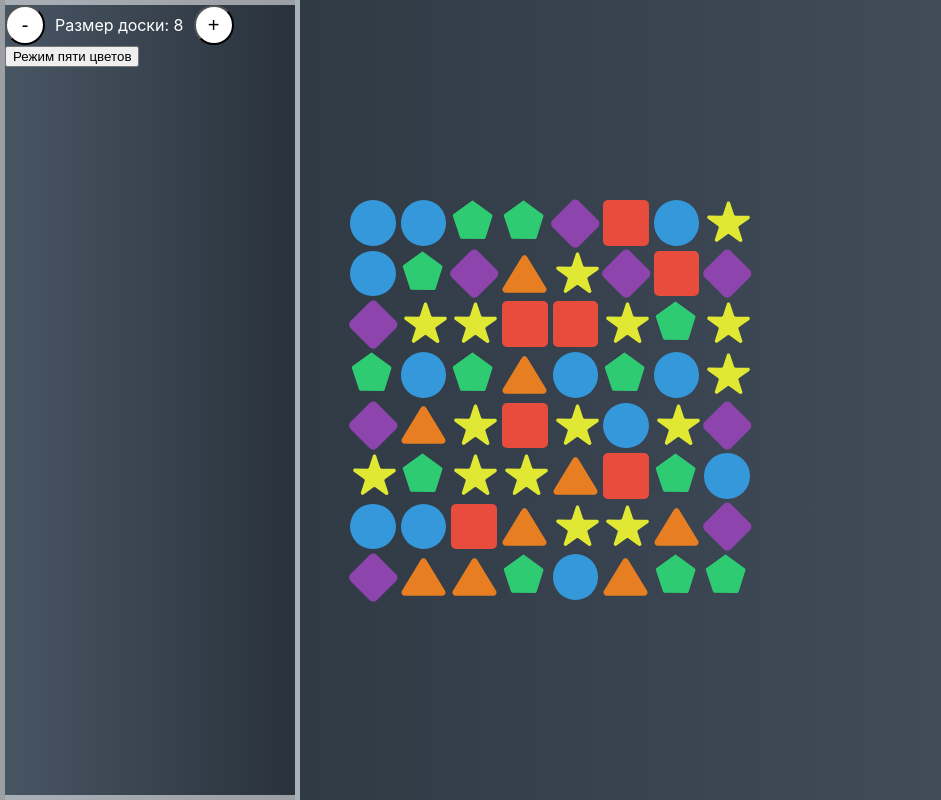
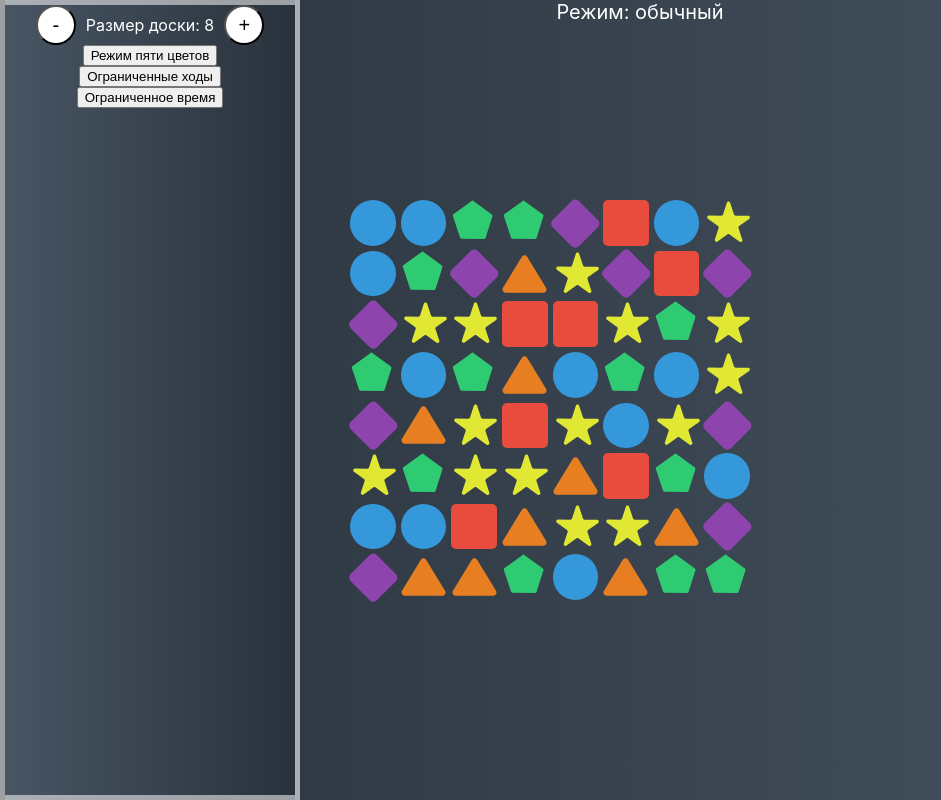
Before and after one commit to aavoronov/three, a Next.js app: page / in a window 1280 px wide. Shown: the whole page, without its empty margins (0-941 px from the left). Built offline with nearby package versions, Linux system fonts and the light colour scheme.

Commit message:
constraint gamemodes

```diff
--- a/pages/index.js
+++ b/pages/index.js
@@ -3,6 +3,7 @@
 //TODO режим свободных ходов
 //TODO режим разного веса фигур
 //TODO режим двух игроков
+//DONE панель управления
 //DONE режим пяти цветов
 //DONE счет ходов
 //DONE починить счет
@@ -97,13 +98,18 @@ const App = () => {
   const [movesMade, setMovesMade] = useState(0);
   const [count, setCount] = useState(0);
   const [timeElapsed, setTimeElapsed] = useState(0);
-  const [gamemode, setGamemode] = useState("regular");
+  const [timeLeft, setTimeLeft] = useState(180);
+  const [colorGamemode, setColorGamemode] = useState("regular");
+  const [constraintGamemode, setConstraintGamemode] = useState("regular");
+  const [movesLeft, setMovesLeft] = useState(20);
+  const [gameOver, setGameOver] = useState(false);
+  const [replay, setReplay] = useState(false);
 
   const rowGeneral = (i) => [...Array(boardSize)].map((item, index) => i + index);
   const columnGeneral = (i) => [...Array(boardSize)].map((item, index) => i + index * boardSize);
 
   const getRandomPiece = () => {
-    return gamemode === "fiveColors"
+    return colorGamemode === "fiveColors"
       ? classesFiveColors[Math.floor(Math.random() * classesFiveColors.length)]
       : classes[Math.floor(Math.random() * classes.length)];
   };
@@ -274,6 +280,9 @@ const App = () => {
     setCurrentPieces([...currentPieces]);
     setMovesMade(movesMade + 1);
     !movesMade && setTimeElapsed(0);
+    !movesMade && constraintGamemode === "moves" && setMovesLeft(20);
+    !movesMade && constraintGamemode === "time" && setTimeLeft(10);
+    setMovesLeft(movesLeft - 1);
   };
 
   const dragStart = (event) => {
@@ -300,16 +309,25 @@ const App = () => {
   useEffect(() => {
     populateBoard();
     // console.log(currentPieces);
-  }, [boardSize, gamemode]);
+  }, [boardSize, colorGamemode, constraintGamemode, replay]);
 
   useEffect(() => {
     const timeIncrement = setInterval(() => {
+      if (!gameOver) {
         setTimeElapsed(timeElapsed + 1);
+        constraintGamemode === "time" && setTimeLeft(timeLeft - 1);
+      }
     }, 1000);
     return () => {
       clearInterval(timeIncrement);
     };
   }, [timeElapsed]);
+
+  useEffect(() => {
+    if (timeLeft === 0 || movesLeft === 0) {
+      setGameOver(true);
+    }
+  }, [timeLeft, movesLeft]);
 
   // const InitialWork = () => {
   //   useEffect(() => {
@@ -400,37 +418,94 @@ const App = () => {
         <button
           onClick={() => {
             if (window.confirm("Сменить режим? Счет будет обнулен")) {
-              setGamemode(gamemode === "regular" ? "fiveColors" : "regular");
+              setColorGamemode(colorGamemode === "regular" ? "fiveColors" : "regular");
               setMovesMade(0);
               setCount(0);
             }
           }}>
-          {gamemode === "regular" ? "Режим пяти цветов" : "Обычный режим"}
+          {colorGamemode === "regular" ? "Режим пяти цветов" : "Цвета: обычный режим"}
         </button>
+
+        {constraintGamemode !== "time" ? (
+          <button
+            onClick={() => {
+              if (window.confirm("Сменить режим? Счет будет обнулен")) {
+                setConstraintGamemode(constraintGamemode === "regular" ? "moves" : "regular");
+                setMovesMade(0);
+                setCount(0);
+              }
+            }}>
+            {constraintGamemode === "regular" ? "Ограниченные ходы" : "Ограничения: обычный режим"}
+          </button>
+        ) : null}
+
+        {constraintGamemode !== "moves" ? (
+          <button
+            onClick={() => {
+              if (window.confirm("Сменить режим? Счет будет обнулен")) {
+                setConstraintGamemode(constraintGamemode === "regular" ? "time" : "regular");
+                setMovesMade(0);
+                setCount(0);
+              }
+            }}>
+            {constraintGamemode === "regular" ? "Ограниченное время" : "Ограничения: обычный режим"}
+          </button>
+        ) : null}
       </div>
-      {movesMade && (
       <div className='stats'>
-          <span>Режим: {gamemode === "regular" ? "обычный" : gamemode === "fiveColors" ? "пять цветов" : null}</span>
+        <span>
+          Режим: {colorGamemode === "regular" ? "обычный" : colorGamemode === "fiveColors" ? "пять цветов" : null}
+          {constraintGamemode === "moves" ? ", ограниченные ходы" : constraintGamemode === "time" ? ", ограниченное время" : null}
+        </span>
+        {movesMade > 0 ? (
+          <>
             <span>
               Счет: {count}
               {count > 1000 && ". Сумасшедший!"}
             </span>
-          <span
-            onClick={() => {
-              setMovesMade(movesMade + 20);
-            }}>
+            {constraintGamemode !== "time" ? (
+              <span>
                 Время: {timeElapsed >= 3600 && Math.floor(timeElapsed / 3600) + ":"}
                 {timeElapsed % 3600 < 600 && 0}
                 {Math.floor((timeElapsed % 3600) / 60)}:{timeElapsed % 60 < 10 && 0}
                 {timeElapsed % 60}
                 {timeElapsed > 3600 && ". Безумец!"}
               </span>
+            ) : !gameOver ? (
+              <span>
+                Осталось времени: 0{Math.floor(timeLeft / 60)}:{timeLeft % 60 < 10 && 0}
+                {timeLeft % 60}
+              </span>
+            ) : (
+              <span>Время вышло!</span>
+            )}
+            {constraintGamemode !== "moves" ? (
               <span>
                 Ходов сделано: {movesMade}
                 {movesMade > 100 && ". Невероятно!"}
               </span>
+            ) : !gameOver ? (
+              <span>Ходов осталось: {movesLeft}</span>
+            ) : (
+              <span>Ходы закончились!</span>
+            )}
+          </>
+        ) : null}
+        {gameOver && (
+          <button
+            onClick={() => {
+              setReplay(!replay);
+              setGameOver(false);
+              setMovesLeft(20);
+              setMovesMade(0);
+              setCount(0);
+            }}>
+            Переиграть
+          </button>
+        )}
       </div>
-      )}
+
+      {!gameOver && (
         <div
           className='board'
           style={{ gridTemplateColumns: `repeat(${boardSize}, 1fr)`, height: `${boardSize}` * 50, width: `${boardSize}` * 50 }}>
@@ -457,7 +532,7 @@ const App = () => {
           ))}
           {/* <PopulateBoard /> */}
         </div>
-
+      )}
       <style jsx>{`
         .App {
           background: linear-gradient(90deg, #29323c 0%, #485563 100%);
@@ -473,6 +548,9 @@ const App = () => {
           height: 100vh;
           background: linear-gradient(90deg, #485563 0%, #29323c 100%);
           border: 5px solid #ffffff88;
+          display: flex;
+          flex-direction: column;
+          align-items: center;
         }
 
         .board {
```
Lines whose indentation alone changed are shown as unchanged.
